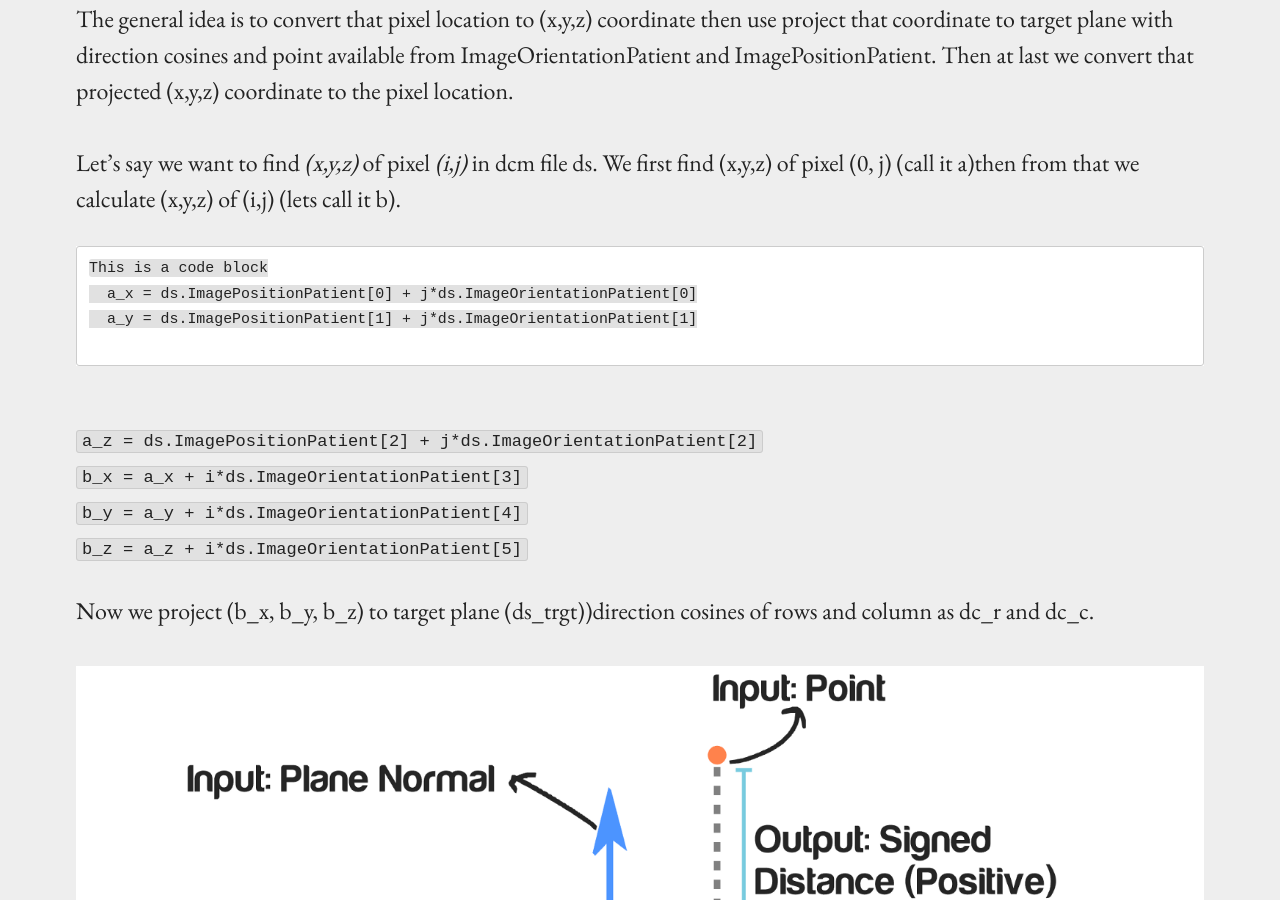
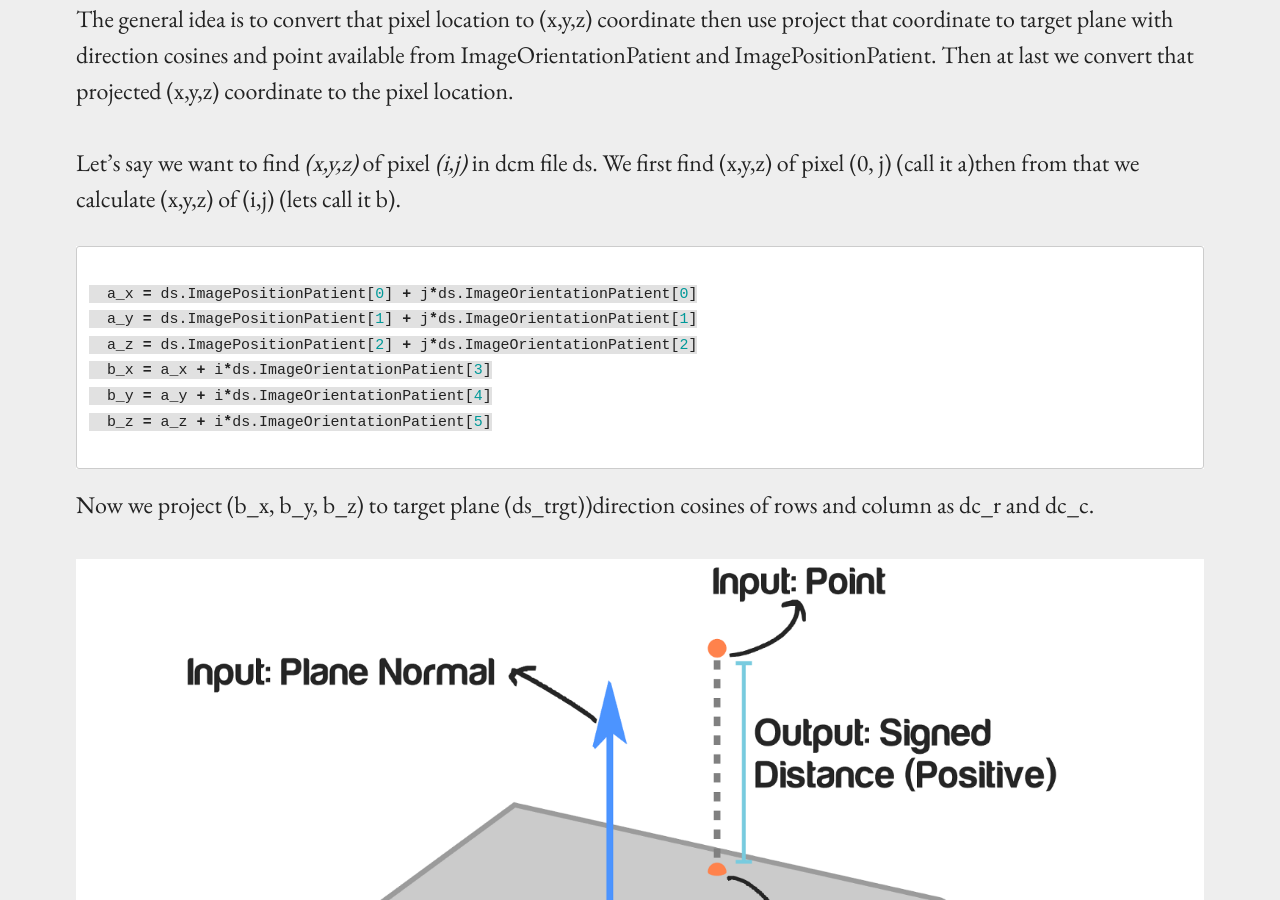
Before and after one commit to BadrinathS/BadrinathS.github.io, a Jekyll site: the page built from _posts/2019-02-15-Understanding-MRI-scans.md, in a window 1280 px wide and 900 px high, scrolled down 3546 px. Built offline with Jekyll 4.4.1, drawn with Linux system fonts in a browser that asks for light colours; comment, search, counter and statistics services are not loaded.

Commit message:
Update 2019-02-15-Understanding-MRI-scans.md

````diff
--- a/_posts/2019-02-15-Understanding-MRI-scans.md
+++ b/_posts/2019-02-15-Understanding-MRI-scans.md
@@ -61,29 +61,16 @@ The general idea is to convert that pixel location to (x,y,z) coordinate then us
 Let’s say we want to find <i>(x,y,z)</i> of pixel <i>(i,j)</i> in dcm file ds. We first find (x,y,z) of pixel (0, j) (call it a)then from that we calculate (x,y,z) of (i,j) (lets call it b).
 <br>
 
-```
-This is a code block
+```python
+
   a_x = ds.ImagePositionPatient[0] + j*ds.ImageOrientationPatient[0]
   a_y = ds.ImagePositionPatient[1] + j*ds.ImageOrientationPatient[1]
+  a_z = ds.ImagePositionPatient[2] + j*ds.ImageOrientationPatient[2]
+  b_x = a_x + i*ds.ImageOrientationPatient[3]
+  b_y = a_y + i*ds.ImageOrientationPatient[4]
+  b_z = a_z + i*ds.ImageOrientationPatient[5]
 
 ```
-<br>
-<code>
-  a_z = ds.ImagePositionPatient[2] + j*ds.ImageOrientationPatient[2]
-</code>
-<br>
-<code>
-  b_x = a_x + i*ds.ImageOrientationPatient[3]
-</code>
-<br>
-<code>
-  b_y = a_y + i*ds.ImageOrientationPatient[4]
-</code>
-<br>
-<code>
-  b_z = a_z + i*ds.ImageOrientationPatient[5]
-</code>
-
 Now we project (b_x, b_y, b_z) to target plane (ds_trgt))direction cosines of rows and column as dc_r and dc_c.
 {% include image.html url="/images/point.png" caption="" max_width="100px"%}
 <code>
````
